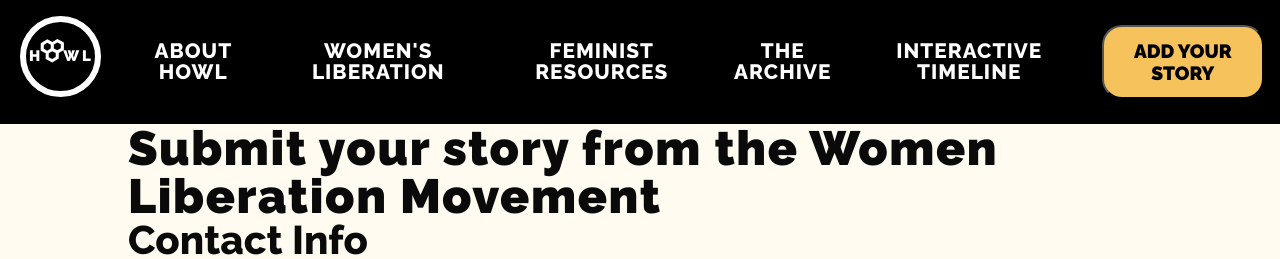
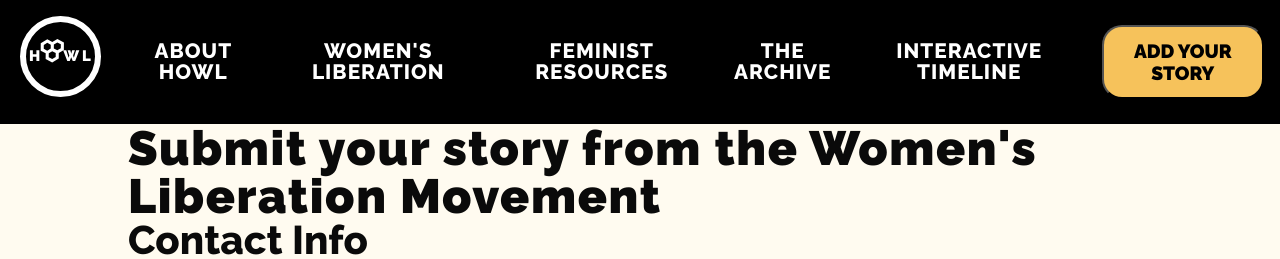
Before and after one commit to founders-programme-2/howl, a React (Create React App) app in the folder client/: page /form in a window 1280 px wide. Shown: the top 259 px of the page. Built offline with nearby package versions, Linux system fonts and the light colour scheme; what react-a11y would draw is missing.

Commit message:
fixed typo

```diff
--- a/client/src/Components/Form/ContactInfo/index.js
+++ b/client/src/Components/Form/ContactInfo/index.js
@@ -6,7 +6,9 @@ import styles from './muiStyles';
 const ContactInfo = ({ classes }) => {
   return (
     <Fragment>
-      <AddHead>Submit your story from the Women Liberation Movement</AddHead>
+      <AddHead>
+        Submit your story from the Women&#39;s Liberation Movement
+      </AddHead>
       <AddSub>Contact Info</AddSub>
       <Para>
         How might we get in touch with you if we have any questions about your
```
